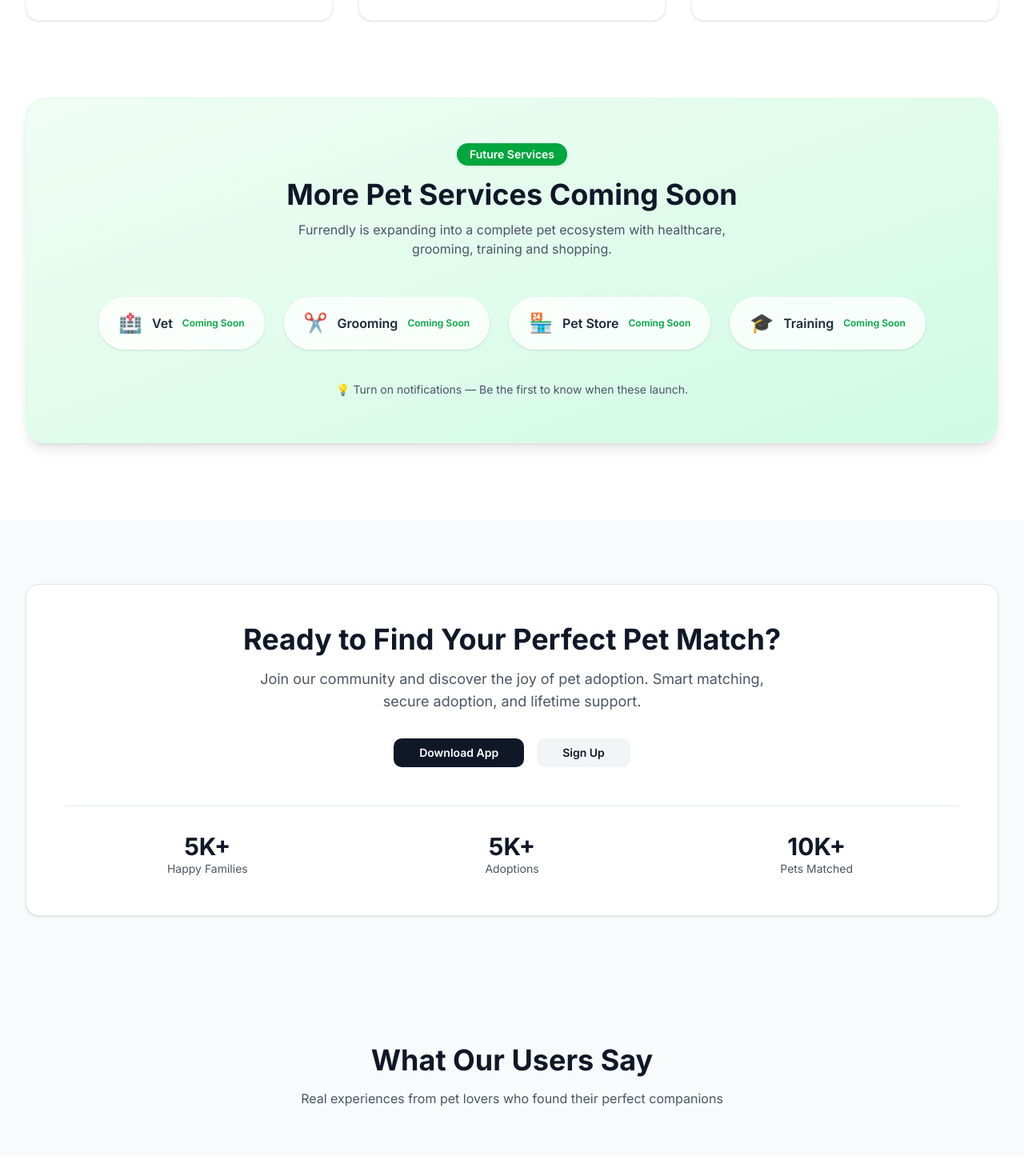
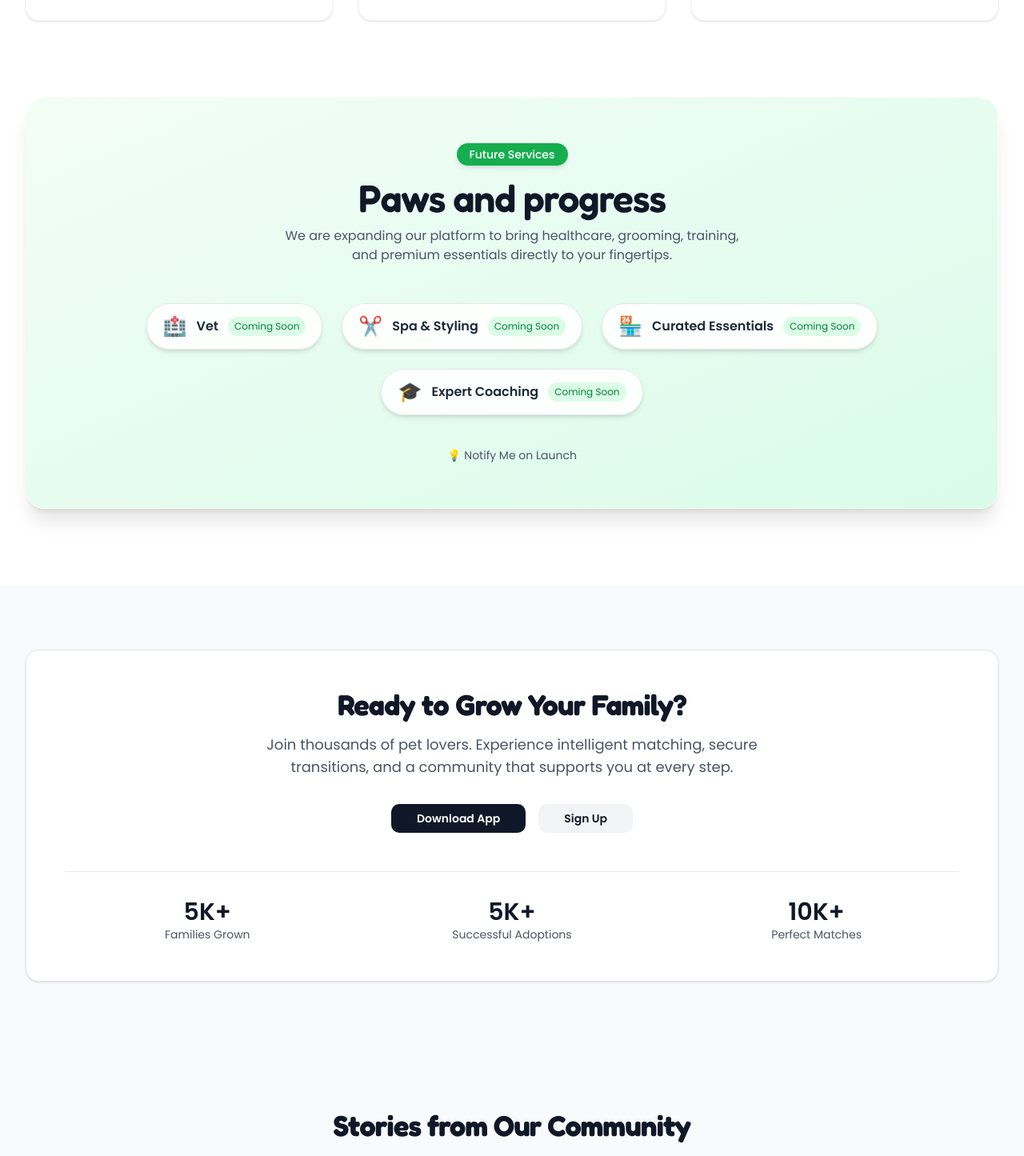
Before and after one commit to Kashishgarg248/Furrendly, a Next.js app: page / in a window 1280 px wide. Shown: the part 1227-2672 px from the top of the page at 80% size. Built offline with nearby package versions, Linux system fonts and the light colour scheme.

Commit message:
Eight Update

```diff
--- a/app/globals.css
+++ b/app/globals.css
@@ -79,8 +79,10 @@
 }
 
 @theme inline {
-  --font-sans: 'Geist', 'Geist Fallback';
+  /* ✅ Updated font system */
+  --font-sans: var(--font-poppins);
   --font-mono: 'Geist Mono', 'Geist Mono Fallback';
+
   --color-background: var(--background);
   --color-foreground: var(--foreground);
   --color-card: var(--card);
@@ -123,7 +125,16 @@
   * {
     @apply border-border outline-ring/50;
   }
+
+  /* ✅ Default body font = Poppins */
   body {
     @apply bg-background text-foreground;
+    font-family: var(--font-poppins);
+  }
+
+  /* ✅ Headings = Fredoka */
+  h1, h2, h3, h4, h5, h6 {
+    font-family: var(--font-fredoka);
+    letter-spacing: -0.02em;
   }
 }
--- a/app/layout.tsx
+++ b/app/layout.tsx
@@ -1,20 +1,27 @@
 import type { Metadata } from 'next'
-import { Inter } from 'next/font/google'
+import { Fredoka, Poppins } from 'next/font/google'
 import { Analytics } from '@vercel/analytics/next'
 import { ThemeProvider } from '@/components/theme-provider'
 import FaviconSwitcher from '@/components/favicon-switcher'
 import './globals.css'
 
-const inter = Inter({
+// ✅ Fredoka for headings
+const fredoka = Fredoka({
   subsets: ['latin'],
-  variable: '--font-inter',
+  variable: '--font-fredoka',
+})
+
+// ✅ Poppins for body text
+const poppins = Poppins({
+  subsets: ['latin'],
+  weight: ['300', '400', '500', '600'],
+  variable: '--font-poppins',
 })
 
 export const metadata: Metadata = {
   title: 'Furrendly - Pet Care & Adoption Platform',
   description:
     'Find, care, and adopt pets with Furrendly. Your all-in-one platform for pet health records, matching, and community.',
-
   icons: {
     icon: "/favicon-light.png",
     apple: "/favicon-light.png",
@@ -29,13 +36,11 @@ export default function RootLayout({
   return (
     <html lang="en" suppressHydrationWarning>
       <body
-        className={`${inter.className} antialiased`}
+        className={`${fredoka.variable} ${poppins.variable} font-sans antialiased bg-white text-gray-900`}
         suppressHydrationWarning
       >
         <ThemeProvider>
-          {/* ✅ Handles favicon based on DEVICE theme */}
           <FaviconSwitcher />
-
           {children}
         </ThemeProvider>
 
--- a/components/cta.tsx
+++ b/components/cta.tsx
@@ -29,12 +29,12 @@ export default function CTA({ setCurrentPage }: CTAProps) {
 
           {/* Heading */}
           <h2 className="text-2xl md:text-4xl font-bold text-gray-900 mb-4">
-            Ready to Find Your Perfect Pet Match?
+            Ready to Grow Your Family?
           </h2>
 
           <p className="text-sm md:text-lg text-gray-600 mb-8 max-w-2xl mx-auto">
-            Join our community and discover the joy of pet adoption.
-            Smart matching, secure adoption, and lifetime support.
+            Join thousands of pet lovers. Experience intelligent matching, secure transitions,
+and a community that supports you at every step.
           </p>
 
           {/* Buttons */}
@@ -57,7 +57,7 @@ export default function CTA({ setCurrentPage }: CTAProps) {
               <div className="text-3xl font-bold text-gray-900">
                 {isInView && <CountUp end={5} duration={5} />}K+
               </div>
-              <p className="text-sm text-gray-600">Happy Families</p>
+              <p className="text-sm text-gray-600">Families Grown</p>
             </div>
 
             {/* <div>
@@ -70,14 +70,14 @@ export default function CTA({ setCurrentPage }: CTAProps) {
               <div className="text-3xl font-bold text-gray-900">
                 {isInView && <CountUp end={5} duration={5} />}K+
               </div>
-              <p className="text-sm text-gray-600">Adoptions</p>
+              <p className="text-sm text-gray-600">Successful Adoptions</p>
             </div>
 
             <div>
               <div className="text-3xl font-bold text-gray-900">
                 {isInView && <CountUp end={10} duration={5} />}K+
               </div>
-              <p className="text-sm text-gray-600">Pets Matched</p>
+              <p className="text-sm text-gray-600">Perfect Matches</p>
             </div>
 
           </div>
--- a/components/features.tsx
+++ b/components/features.tsx
@@ -31,9 +31,9 @@ export default function Features() {
 
   const futureServices = [
     { icon: '🏥', label: 'Vet' },
-    { icon: '✂️', label: 'Grooming' },
-    { icon: '🏪', label: 'Pet Store' },
-    { icon: '🎓', label: 'Training' }
+    { icon: '✂️', label: 'Spa & Styling' },
+    { icon: '🏪', label: 'Curated Essentials' },
+    { icon: '🎓', label: 'Expert Coaching' }
   ]
 
   return (
@@ -51,12 +51,12 @@ export default function Features() {
         >
 
           <h2 className="text-3xl md:text-5xl font-bold text-gray-900 mb-4">
-            One App, All Solutions
+            The Complete Pet Ecosystem
           </h2>
 
           <p className="text-gray-600 md:text-lg max-w-2xl mx-auto">
-            Furrendly is the place where all your pet-related needs are handled
-            with care. We love your family friends 🐾
+            From finding your new best friend to lifelong care, everything your pet needs is
+            right here.
           </p>
 
         </motion.div>
@@ -75,7 +75,6 @@ export default function Features() {
               className="relative rounded-2xl p-6 bg-white border border-gray-100 shadow-sm hover:shadow-xl transition-all duration-300"
             >
 
-              {/* Top gradient bar */}
               <div className={`absolute top-0 left-0 w-full h-1 rounded-t-2xl bg-gradient-to-r ${feature.color}`} />
 
               <div className="text-4xl mb-4">
@@ -102,30 +101,31 @@ export default function Features() {
           whileInView={{ opacity: 1, y: 0 }}
           transition={{ duration: 0.6 }}
           className="rounded-3xl p-10 md:p-14
-          bg-gradient-to-br from-green-50 to-emerald-100
-          border border-green-100 shadow-lg"
+bg-gradient-to-br from-green-50/80 to-emerald-100/80
+border border-white/40
+shadow-xl backdrop-blur-md"
         >
 
           {/* Title */}
           <div className="text-center mb-12">
 
-            <span className="inline-block bg-green-600 text-white px-4 py-1 rounded-full text-sm font-semibold mb-4 shadow">
+            <span className="inline-block bg-green-600/90 backdrop-blur-sm text-white px-4 py-1 rounded-full text-sm font-medium mb-4 shadow-md">
               Future Services
             </span>
 
-            <h3 className="text-2xl md:text-4xl font-bold text-gray-900 mb-3">
-              More Pet Services Coming Soon
+            <h3 className="text-3xl md:text-5xl font-semibold tracking-tight text-gray-900 mb-3">
+              Paws and progress
             </h3>
 
             <p className="text-gray-600 max-w-xl mx-auto">
-              Furrendly is expanding into a complete pet ecosystem with
-              healthcare, grooming, training and shopping.
+              We are expanding our platform to bring healthcare, grooming, training, and
+              premium essentials directly to your fingertips.
             </p>
 
           </div>
 
           {/* Services */}
-          <div className="flex flex-wrap justify-center gap-6">
+          <div className="flex flex-wrap justify-center gap-4 md:gap-6">
 
             {futureServices.map((service, index) => (
 
@@ -134,15 +134,18 @@ export default function Features() {
                 initial={{ opacity: 0, scale: 0.9 }}
                 whileInView={{ opacity: 1, scale: 1 }}
                 transition={{ delay: index * 0.1 }}
-                whileHover={{ y: -6, scale: 1.07 }}
+                whileHover={{ y: -4, scale: 1.03 }}
                 className="flex items-center gap-3
-                bg-white/80 backdrop-blur-md
-                px-6 py-4 rounded-full
-                border border-white/50
-                shadow-sm hover:shadow-md transition cursor-pointer"
+bg-white/90
+px-5 py-3 rounded-full
+border border-gray-200
+shadow-md hover:shadow-lg
+transition-all duration-300
+cursor-pointer
+whitespace-nowrap flex-shrink-0"
               >
 
-                <span className="text-2xl">
+                <span className="text-xl md:text-2xl">
                   {service.icon}
                 </span>
 
@@ -150,7 +153,8 @@ export default function Features() {
                   {service.label}
                 </span>
 
-                <span className="text-xs text-green-600 font-semibold">
+                {/* FIXED: always single line */}
+                <span className="text-xs bg-green-100 text-green-700 px-2 py-1 rounded-full whitespace-nowrap">
                   Coming Soon
                 </span>
 
@@ -166,7 +170,7 @@ export default function Features() {
             whileInView={{ opacity: 1 }}
             className="text-center text-sm text-gray-600 mt-10"
           >
-            💡 Turn on notifications — Be the first to know when these launch.
+            💡 Notify Me on Launch
           </motion.p>
 
         </motion.div>
--- a/components/footer.tsx
+++ b/components/footer.tsx
@@ -34,8 +34,8 @@ export default function Footer({ setCurrentPage }: FooterProps) {
               </h2>
 
               <p className="text-gray-400 text-sm leading-relaxed">
-                Your all-in-one platform for pet adoption, care and community.
-                Find, care and adopt with confidence 🐾
+                The premier platform for adoption, care, and community. Nurturing bonds that
+last a lifetime.
               </p>
 
             </div>
--- a/components/hero.tsx
+++ b/components/hero.tsx
@@ -9,14 +9,14 @@ const slides = [
   {
     img: "/pets/img1.jpeg",
     mobileImg: "/pets/pet1.PNG",
-    title: "Find Your Fur-ever Friend",
-    desc: "Discover pets waiting to fill your life with unconditional love."
+    title: " Playdates for Them. Connections for You. ",
+    desc: "Find the perfect playmate for your pet based on energy, size, and breed—and meet local pet parents who share your vibe. "
   },
   {
     img: "/pets/img2.jpeg",
     mobileImg: "/pets/pet2.PNG",
-    title: "Adopt, Don’t Shop",
-    desc: "Give a loving home to pets who need you the most."
+    title: " Find Your Furr-ever Friend",
+    desc: "Match with rescue pets and local shelters to find the missing piece of your family. "
   },
   {
     img: "/pets/img3.jpeg",
@@ -27,8 +27,8 @@ const slides = [
   {
     img: "/pets/img4.jpeg",
     mobileImg: "/pets/pet4.PNG",
-    title: "Join the Community",
-    desc: "Connect with pet lovers around you."
+    title: "Find Your Pack ",
+    desc: "Swap stories, organize playdates, and connect with a vibrant network of local pet parents."
   }
 ]
 
--- a/components/team.tsx
+++ b/components/team.tsx
@@ -52,7 +52,7 @@ export default function Testimonials() {
         >
 
           <h2 className="text-3xl md:text-4xl font-bold text-gray-900 mb-4">
-            What Our Users Say
+             Stories from Our Community
           </h2>
 
           <p className="text-gray-600 max-w-xl mx-auto">
```
Also changed, not shown: 1 other file (tests, documents, lock files or other folders).
